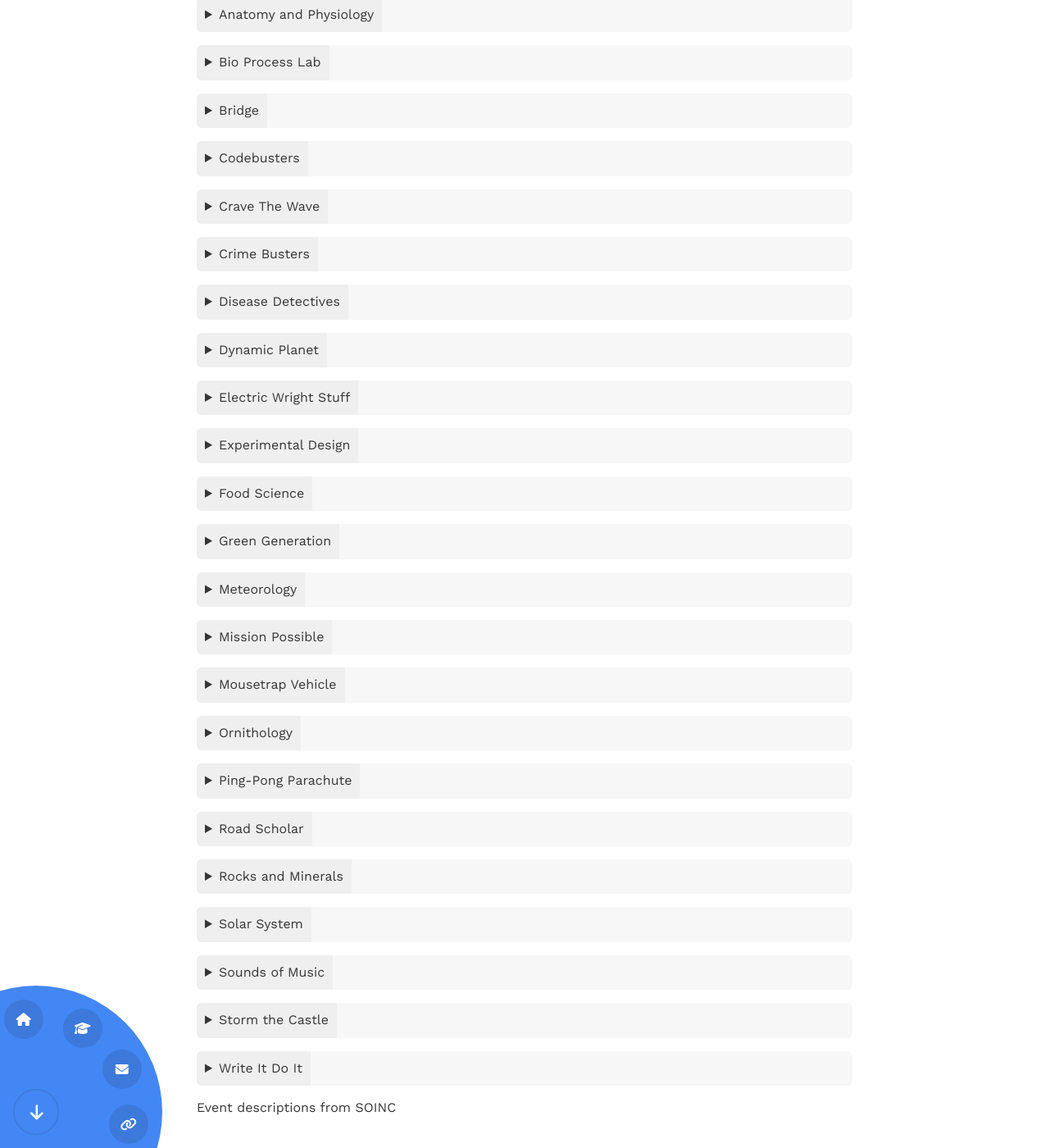
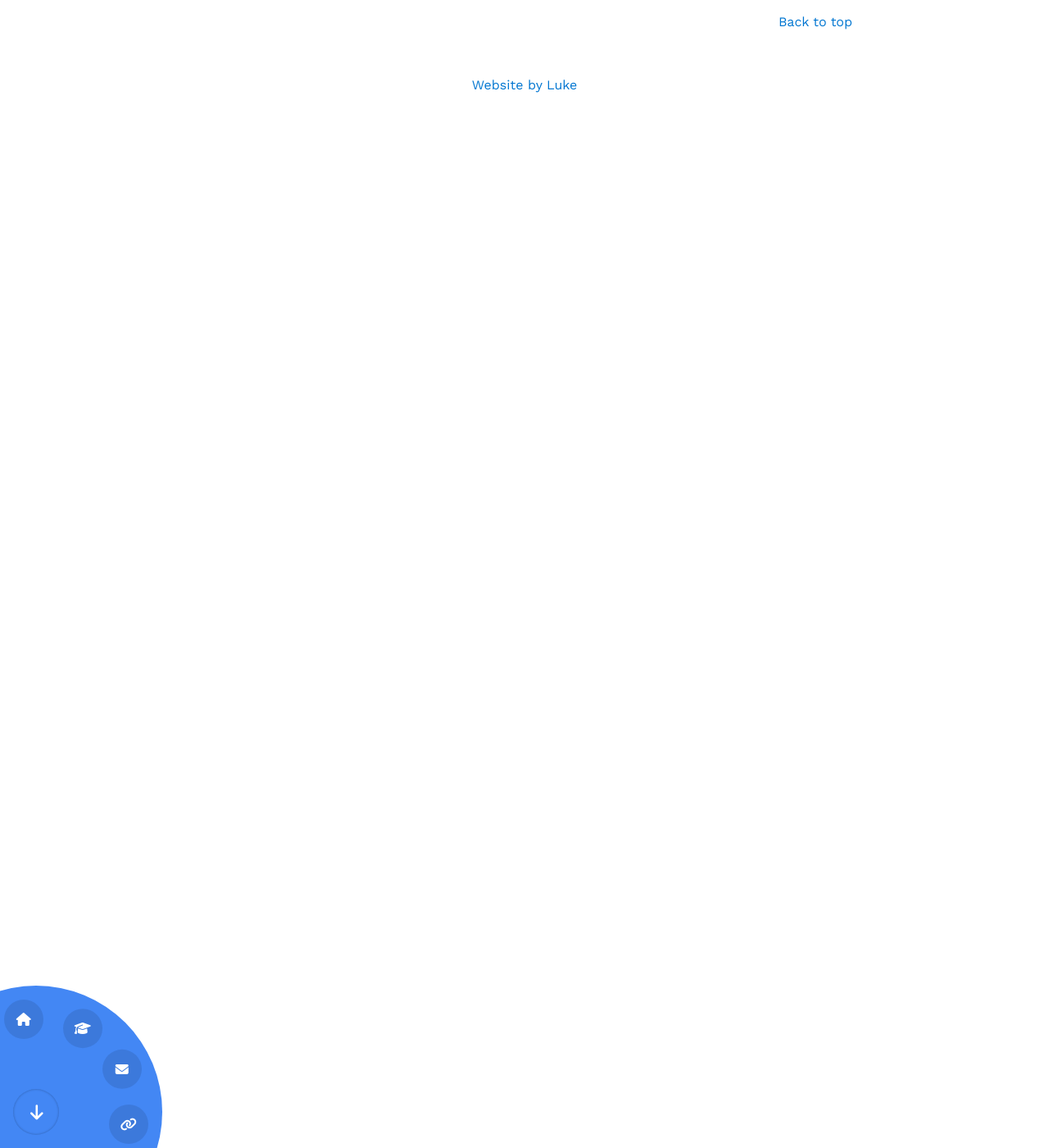
Before and after one commit to HMSSO/SciOly-Website, a Jekyll site: the page built from index.md, in a window 1280 px wide and 1400 px high, scrolled down 1133 px. Shown: the whole window at 82% size. Built offline with Jekyll 4.4.1, drawn with Linux system fonts in a browser that asks for light colours; nearby versions of some CDN libraries.

Commit message:
Remove event descriptions

```diff
--- a/index.md
+++ b/index.md
@@ -27,199 +27,6 @@
 
 
 
-<h2>Events
- </h2>
-<!-- begin event descriptions -->
-<div>
-<hr />
-
-<details>
-<summary> Anatomy and Physiology
-</summary>
-<p>
-Participants will be assessed on their understanding of the anatomy and physiology for the human Nervous, Sense Organs, and Endocrine systems.
-</p>
-</details>
-<details>
-<summary>
-Bio Process Lab
-</summary>
-
-<p>
-This event is a lab-oriented competition involving the fundamental science processes of a middle school life science/biology lab program.
-</p>
-</details>
-<details>
-<summary> Bridge
-</summary>
-
-<p>
-Teams will design and build a Bridge (Structure) meeting requirement specified in these rules to achieve the highest structural efficiency.
-</p>
-</details>
-<details>
-<summary> Codebusters </summary>
-
-<p>Teams will cryptanalyze and decode encrypted messages using cryptanalysis techniques for historical and modern advanced ciphers.
-</p>
-</details>
-<details>
-<summary> Crave The Wave
-</summary>
-
-<p>
-In this event competitors must demonstrate knowledge and process skills needed to solve problems and answer questions regarding all types of waves and wave motion.</p>
-</details>
-
- <details>
-  <summary> Crime Busters </summary>
-  <p>
-   Given a scenario, a collection of evidence, and possible suspects, students will perform a series of tests. The test results along with other evidence will be used to solve a crime.
-  </p></details>
-
-<details>
-<summary> Disease Detectives
-</summary>
-
-<p>
-Participants will use investigative skills in the scientific study of disease, injury, health and disability in populations or groups of people.
-</p>
-</details>
-<details>
-<summary> Dynamic Planet
-</summary>
-
-<p>
-Teams will complete tasks related to physical and geological oceanography.
-</p>
-</details>
-<details>
-<summary> Electric Wright Stuff
-</summary>
-
-<p>
-Prior to the tournament teams design, construct, and test free flight electric-powered monoplanes to achieve maximum time aloft.
-</p>
-</details>
-<details>
-<summary> Experimental Design
-</summary>
-
-<p>
-This event will determine a participant's ability to design, conduct and report the findings of an experiment entirely on-site.
-</p>
-</details>
-<details>
-<summary> Food Science
-</summary>
-
-<p>
-Students will answer questions on food chemistry with a focus on sugars. In addition, participants will build a hydrometer capable of measuring sugar solutions between 1-10% (mass/volume).
-</p>
-</details>
-
-<details>
-<summary> Green Generation
-</summary>
-
-<p>
-Students will demonstrate an understanding of general ecological principles, the history and consequences of human impact on our environment, solutions to reversing trends and sustainability concepts.
-</p>
-</details>
-<details>
-<summary> Meteorology
-</summary>
-
-<p>
-Participants will use scientific process skills and quantitative analysis to demonstrate an understanding of the factors that influence world climate and climate change through the interpretation of climatological data, graphs, charts and images.
-</p>
-</details>
-<details>
-<summary> Mission Possible
-</summary>
-
-<p>
-Prior to the competition, participants design, build, test and document a Rube Goldberg-like device that completes required Start and Final Actions through a series of specific actions.
-</p>
-</details>
-<details>
-<summary> Mousetrap Vehicle
-</summary>
-
-<p>
-Teams design, build and test one vehicle using one or two mousetrap(s) as its sole means of propulsion to reach a target as quickly and accurately as possible.
-</p>
-</details>
-<details>
-<summary> Ornithology
-</summary>
-
-<p>
-Participants will be assessed on their knowledge of North American birds.
-</p>
-</details>
 
 
-<details>
-<summary>Ping-Pong Parachute
-</summary>
-<p>
-Prior to the tournament, teams will design, build and bring up to three bottle rockets to the tournament to launch a ping pong ball attached to a parachute to stay aloft for the greatest amount of time.
-</p>
-</details>
-<details>
-<summary>Road Scholar
-</summary>
-
-<p>
-Participants will answer interpretive questions that may use one or more state highway maps, USGS topographic maps, Internet-generated maps, a road atlas or satellite/aerial images.
-</p>
-</details>
-<details>
-<summary>Rocks and Minerals
-</summary>
-
-<p>
-Teams will demonstrate their knowledge of rocks and minerals.
-</p>
-</details>
-<details>
-<summary> Solar System
-</summary>
-
-<p>
-Students will demonstrate an understanding and knowledge of planet formation and structure in our solar system and how it relates to that observed in extrasolar systems.
-</p>
-</details>
-
-
-<details>
-<summary> Sounds of Music
-</summary>
-
-<p>
-Teams must construct and tune one device prior to the tournament based on a one-octave 12-tone equal tempered scale and complete a written test on the physics of sound and music concepts.
-</p>
-</details>
-<details>
-<summary> Storm the Castle
-</summary>
-
-<p>
-Prior to the competition, teams will design, construct and calibrate a single device capable of launching projectiles onto a target and collect data regarding device parameters and performance.
-
-</p>
-</details>
-
-<details>
-<summary> Write It Do It
-</summary>
-
-<p>
-One student will write a description of an object and how to build it, and then the other student will attempt to construct the object from this description.
-</p>
-</details>
-</div>
-<p>Event descriptions from SOINC </p>
-
 {% include circle.html %}
```
